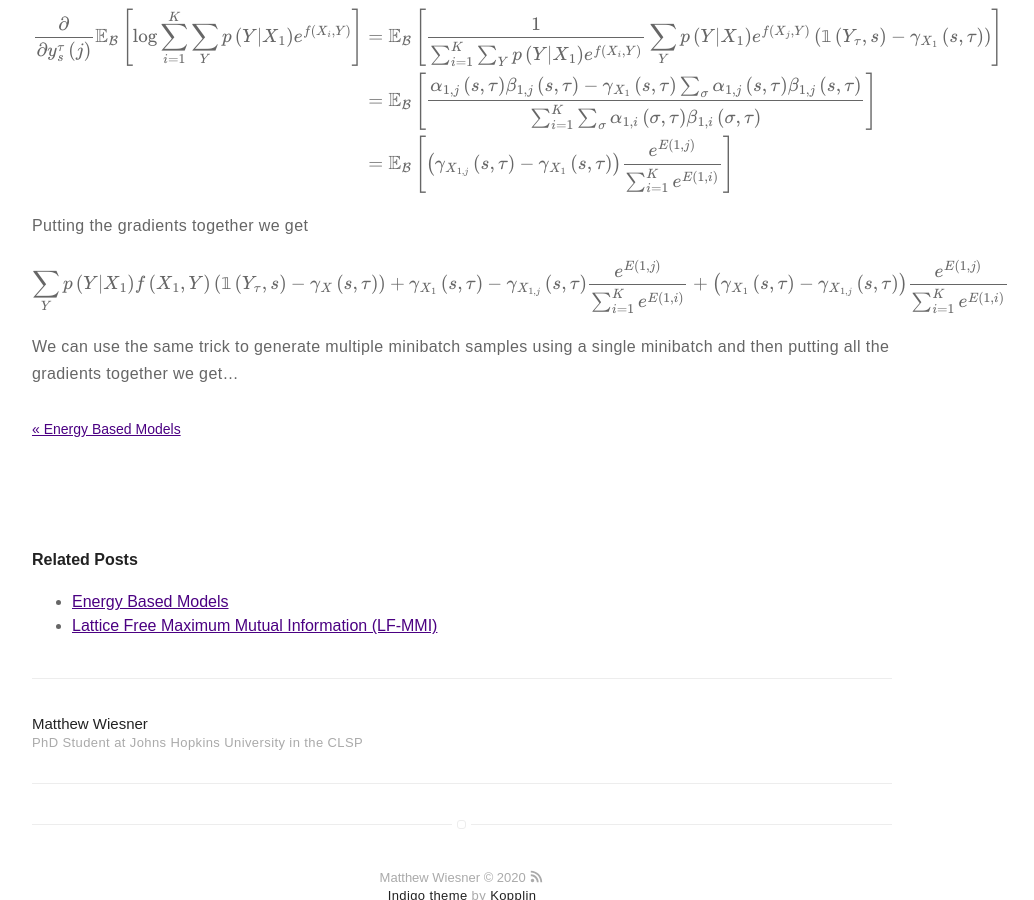
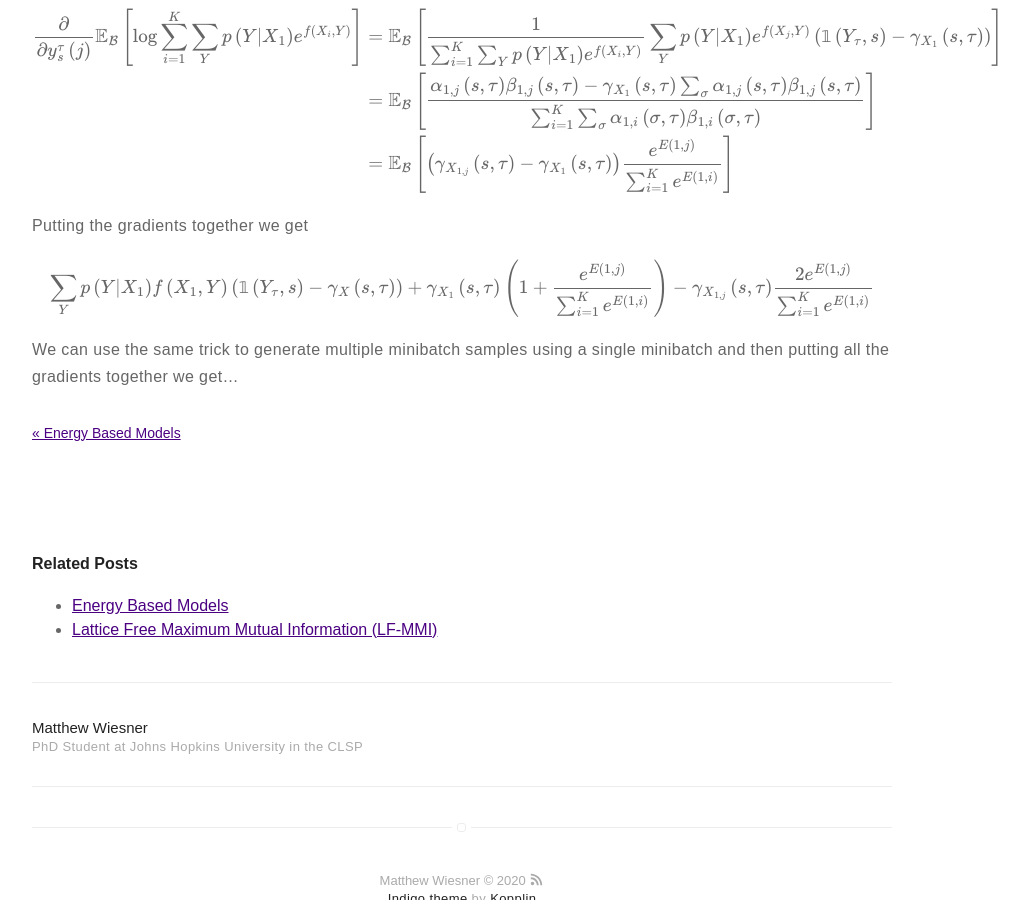
Before and after one commit to m-wiesner/m-wiesner.github.io, a Jekyll site: the page built from _posts/2020-10-30-Variational-Bounds-on-Mutual-Information.markdown, in a window 1280 px wide and 900 px high, scrolled down 9411 px. Shown: the whole window, without its empty margins (178-1212 px from the left). Built offline with Jekyll 4.4.1, drawn with Linux system fonts in a browser that asks for light colours; formulas are drawn with MathJax 3.

Commit message:
Update 2020-10-30-Variational-Bounds-on-Mutual-Information.markdown

```diff
--- a/_posts/2020-10-30-Variational-Bounds-on-Mutual-Information.markdown
+++ b/_posts/2020-10-30-Variational-Bounds-on-Mutual-Information.markdown
@@ -334,7 +334,7 @@
 Putting the gradients together we get
 
 $$\begin{align}
-\sum_Y p\left(Y | X_1\right) f\left(X_1, Y\right)\left(\mathbb{1}\left(Y_{\tau}, s\right) - \gamma_{X}\left(s, \tau \right)\right) + \gamma_{X_1}\left(s, \tau\right) - \gamma_{X_{1, j}}\left(s, \tau\right) \frac{e^{E\left(1, j\right)}}{\sum_{i=1}^K e^{E\left(1, i\right)}} + \left(\gamma_{X_1}\left(s, \tau\right) -  \gamma_{X_{1, j}}\left(s, \tau\right) \right) \frac{e^{E\left(1, j\right)}}{\sum_{i=1}^K e^{E\left(1, i\right)}}
+\sum_Y p\left(Y | X_1\right) f\left(X_1, Y\right)\left(\mathbb{1}\left(Y_{\tau}, s\right) - \gamma_{X}\left(s, \tau \right)\right) + \gamma_{X_1}\left(s, \tau\right)\left(1 + \frac{e^{E\left(1, j\right)}}{\sum_{i=1}^K e^{E\left(1, i\right)}}\right) -  \gamma_{X_{1, j}}\left(s, \tau\right) \frac{2e^{E\left(1, j\right)}}{\sum_{i=1}^K e^{E\left(1, i\right)}}
 \end{align}$$
 
 We can use the same trick to generate multiple minibatch samples using a single minibatch and then putting all the gradients together we get...
```
